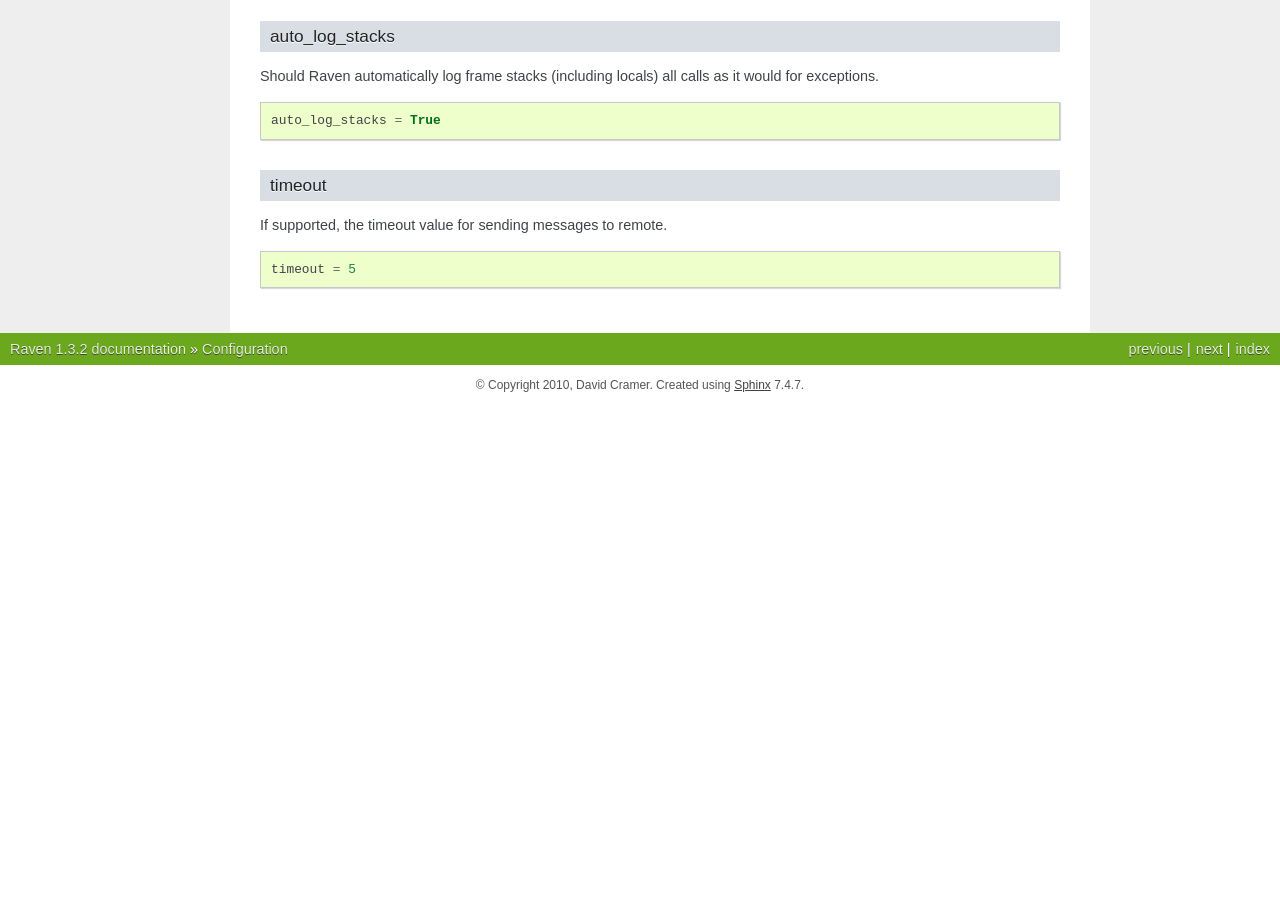
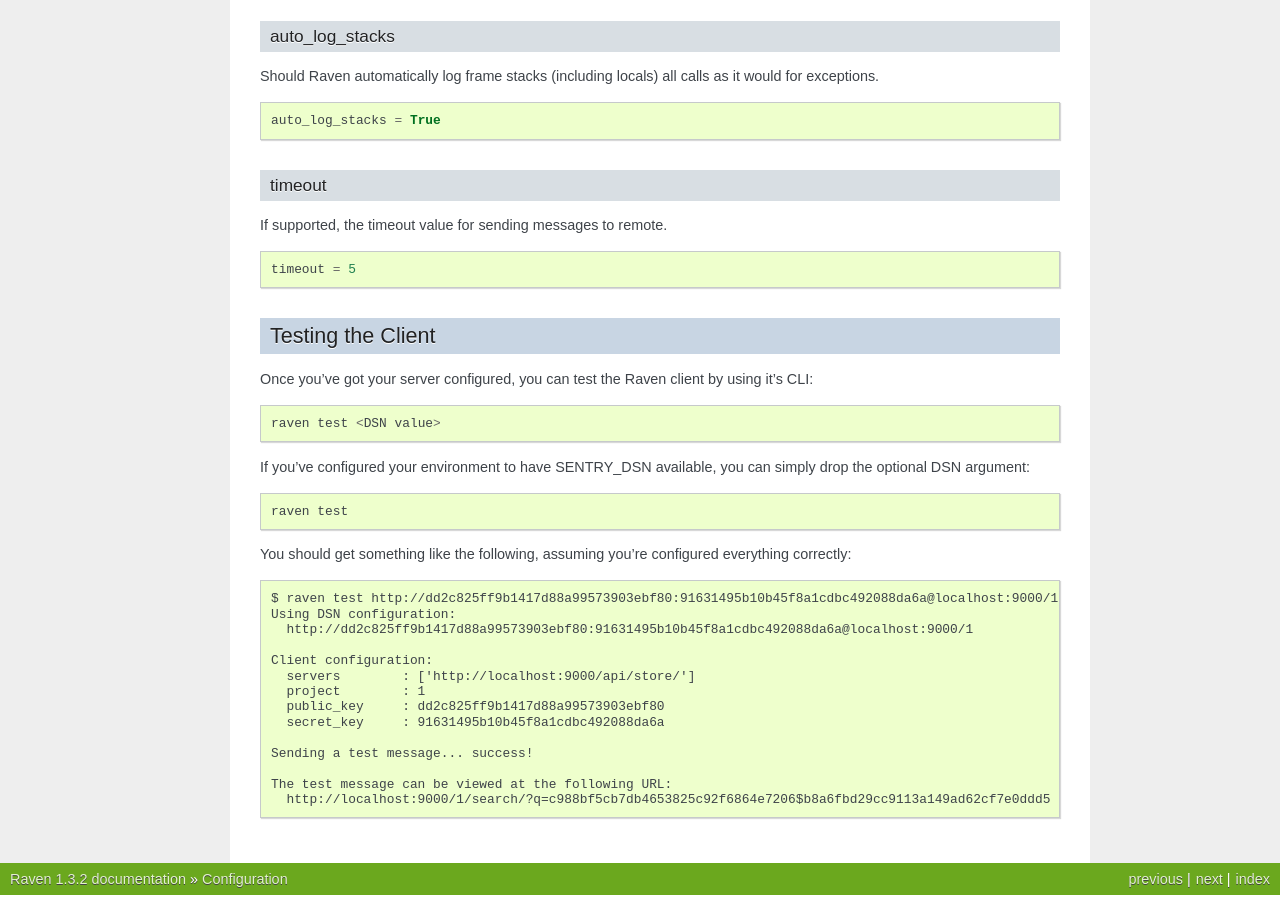
Before and after one commit to JohnFredok/apm-agent-python, a Sphinx documentation site: the page built from docs/config/index.rst, in a window 1280 px wide and 900 px high, scrolled down 3341 px. Built offline with Sphinx 7.4.7, drawn with Linux system fonts in a browser that asks for light colours; pages that are not in the unit, such as notebooks, are missing from menus; before the commit the page ends 3746 px from its top, so only the background shows below that.

Commit message:
Document raven test CLI

```diff
--- a/docs/config/index.rst
+++ b/docs/config/index.rst
@@ -201,3 +201,32 @@
 ::
 
     timeout = 5
+
+Testing the Client
+------------------
+
+Once you've got your server configured, you can test the Raven client by using it's CLI::
+
+  raven test <DSN value>
+
+If you've configured your environment to have SENTRY_DSN available, you can simply drop
+the optional DSN argument::
+
+  raven test
+
+You should get something like the following, assuming you're configured everything correctly::
+
+  $ raven test http://dd2c825ff9b1417d88a99573903ebf80:91631495b10b45f8a1cdbc492088da6a@localhost:9000/1
+  Using DSN configuration:
+    http://dd2c825ff9b1417d88a99573903ebf80:91631495b10b45f8a1cdbc492088da6a@localhost:9000/1
+
+  Client configuration:
+    servers        : ['http://localhost:9000/api/store/']
+    project        : 1
+    public_key     : dd2c825ff9b1417d88a99573903ebf80
+    secret_key     : 91631495b10b45f8a1cdbc492088da6a
+
+  Sending a test message... success!
+
+  The test message can be viewed at the following URL:
+    http://localhost:9000/1/search/?q=c988bf5cb7db4653825c92f6864e7206$b8a6fbd29cc9113a149ad62cf7e0ddd5
```
Also changed, not shown: docs/install/index.rst (line endings or trailing spaces).
